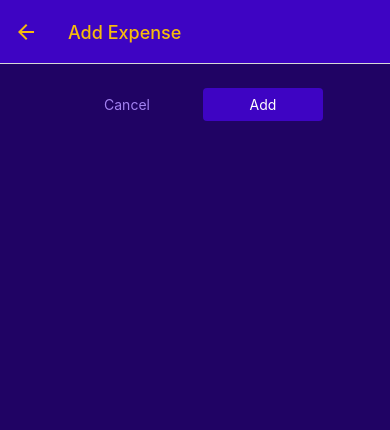
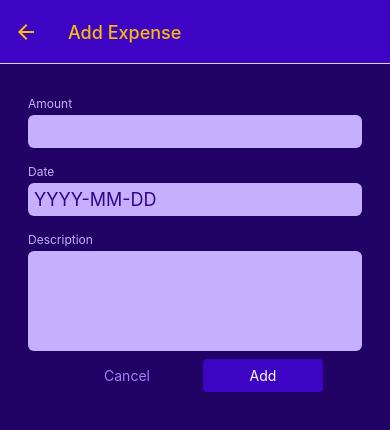
Before and after one commit to maumercado/RN_ExpenseTracker, a React Native app: screen /ManageExpense in a window 390 px wide. Shown: the top 430 px of the page. Built offline with nearby package versions, Linux system fonts and the light colour scheme.

Commit message:
start to add input

```diff
--- /dev/null
+++ b/components/ManageExpense/ExpenseForm.js
@@ -0,0 +1,43 @@
+import { View } from 'react-native'
+import Input from './Input'
+
+function ExpenseForm () {
+  function amountChangeHandler () {
+    console.log('amount changed')
+  }
+
+  return (
+    <View>
+      <Input
+        label='Amount'
+        textInputConfig={
+        {
+          keyboardType: 'decimal-pad',
+          onChangeText: amountChangeHandler
+        }
+      }
+      />
+      <Input
+        label='Date'
+        textInputConfig={
+        {
+          placeholder: 'YYYY-MM-DD',
+          maxLength: 10,
+          onChangeText: () => console.log('date changed')
+        }
+      }
+      />
+      <Input
+        label='Description'
+        textInputConfig={
+        {
+          multiline: true,
+          onChangeText: () => console.log('description changed')
+        }
+      }
+      />
+    </View>
+  )
+}
+
+export default ExpenseForm
--- /dev/null
+++ b/components/ManageExpense/Input.js
@@ -0,0 +1,45 @@
+import { Text, TextInput, View, StyleSheet } from 'react-native'
+import { GlobalStyles } from '../../constants/styles'
+
+function Input ({ label, textInputConfig }) {
+  const inputStyle = [styles.input]
+
+  if (textInputConfig.multiline) {
+    inputStyle.push(styles.inputMultiline)
+  }
+
+  return (
+    <View style={styles.inputContainer}>
+      <Text style={styles.label}>{label}</Text>
+      <TextInput
+        style={inputStyle}
+        {...textInputConfig}
+      />
+    </View>
+  )
+}
+
+const styles = StyleSheet.create({
+  inputContainer: {
+    marginHorizontal: 4,
+    marginVertical: 8
+  },
+  label: {
+    fontSize: 12,
+    color: GlobalStyles.colors.primary100,
+    marginBottom: 4
+  },
+  input: {
+    backgroundColor: GlobalStyles.colors.primary100,
+    padding: 6,
+    borderRadius: 6,
+    fontSize: 18,
+    color: GlobalStyles.colors.primary700
+  },
+  inputMultiline: {
+    minHeight: 100,
+    textAlignVertical: 'top'
+  }
+})
+
+export default Input
--- a/screens/ManageExpense.js
+++ b/screens/ManageExpense.js
@@ -3,6 +3,8 @@
 
 import { GlobalStyles } from '../constants/styles'
 import { ExpensesContext } from '../store/expenses-context'
+
+import ExpenseForm from '../components/ManageExpense/ExpenseForm'
 
 import IconButton from '../UI/IconButton'
 import Button from '../UI/Button'
@@ -40,6 +42,7 @@
     <View
       style={styles.container}
     >
+      <ExpenseForm />
       <View style={styles.buttonsContainer}>
         <Button
           mode='flat'
```
